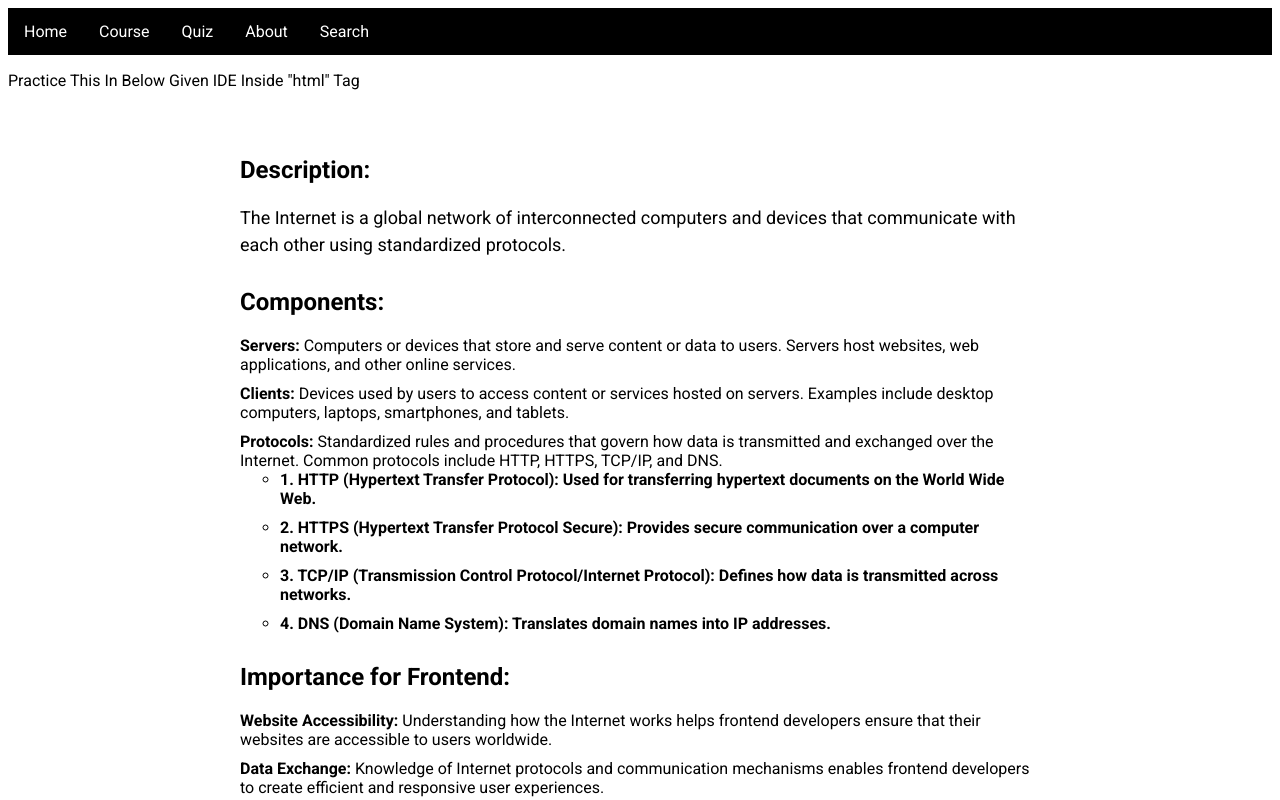
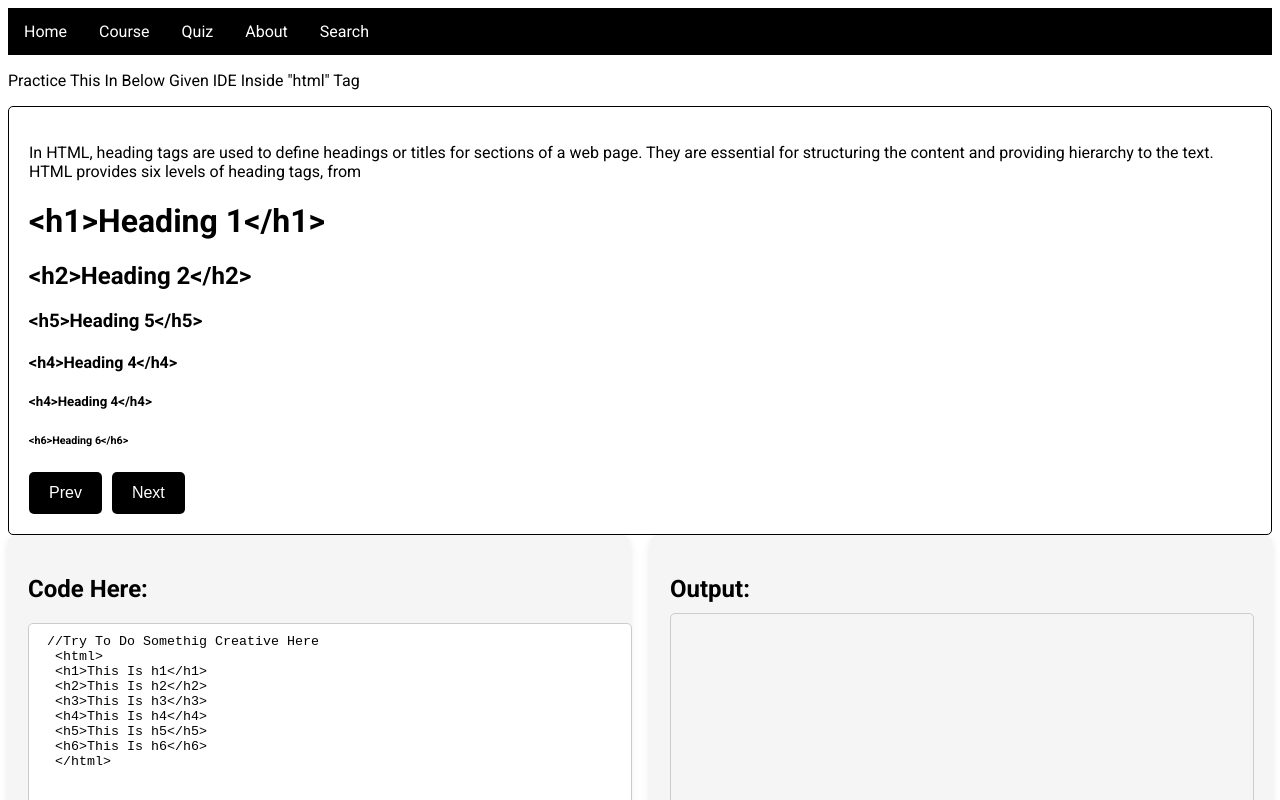
Before and after one commit to Abdulrazaq2002/w3academy, a React (Create React App) app: page /html in a window 1280 px wide. Shown: the top 800 px of the page. Built offline with nearby package versions, Linux system fonts and the light colour scheme.

Commit message:
first commit

```diff
--- a/src/App.js
+++ b/src/App.js
@@ -5,7 +5,7 @@ import Course from "./pages/course";
 import Heading from "./html/heading";
 import Para from "./html/para";
 import Form from "./html/form";
-import Internet from "./pages/inter";
+
 import Html from "./html/html";
 import Css from "./css/css";
 import Js from "./javascript/javascript";
@@ -23,7 +23,6 @@ export default function App() {
           {/* Updated Route */}
           <Route path='/course' element={<Course />} /> {/* Updated Route */}
           <Route path='/html' element={<Html />} /> {/* Updated Route */}
-          <Route path='/inter' element={<Internet />} /> {/* Updated Route */}
           <Route path='/heading' element={<Heading />} /> {/* Updated Route */}
           <Route path='/para' element={<Para />} /> {/* Updated Route */}
           <Route path='/form' element={<Form />} /> {/* Updated Route */}
--- a/src/html/html.js
+++ b/src/html/html.js
@@ -3,7 +3,7 @@ import htmlData from "../json/html.json";
 import Form from "./form";
 import Para from "./para";
 import Heading from "./heading";
-import Inter from "../pages/inter";
+import Compilar from "../component/compilar";
 
 export default function HTML() {
   const { htmlDocument } = htmlData;
@@ -23,13 +23,6 @@ export default function HTML() {
     <>
       <p>Practice This In Below Given IDE Inside "html" Tag</p>
       {currentSection === 0 && (
-        <Inter
-          onNext={nextSection}
-          onPrev={prevSection}
-          currentSec={currentSection}
-        />
-      )}
-      {currentSection === 1 && (
         <Heading
           onNext={nextSection}
           onPrev={prevSection}
@@ -37,12 +30,12 @@ export default function HTML() {
         />
       )}
 
-      {currentSection === 2 && (
+      {currentSection === 1 && (
         <paired>
           <Para onNext={nextSection} onPrev={prevSection} />
         </paired>
       )}
-      {currentSection === 3 && (
+      {currentSection === 2 && (
         <>
           <Form
             onNext={nextSection}
--- a/src/pages/course.js
+++ b/src/pages/course.js
@@ -7,11 +7,6 @@ export default function Course() {
       <h1 className='course-item'>
         <ol>
           <Link to='/html'>Html</Link>
-          <li>
-            <h1 className='course-item'>
-              <Link to='/inter'>Internet</Link>
-            </h1>
-          </li>
           <Link to='/heading'>
             <li>Heading</li>
           </Link>
--- a/src/pages/home.js
+++ b/src/pages/home.js
@@ -36,32 +36,27 @@ export default function Home() {
       <section className='roadmap-section'>
         <div className='Roadmap'>
           <p>How To Be A Web-dev:-</p>
+
           <p>
-            1.
-            <Link title='' className='link' to='#'>
-              {" "}
-            </Link>
-          </p>
-          <p>
-            2. Learn{" "}
+            1. Learn{" "}
             <Link title='./Html' className='link' to='/html'>
               Html
             </Link>
           </p>
           <p>
-            3. Learn{" "}
+            2. Learn{" "}
             <Link title='./CSS' className='link' to='/css'>
               CSS
             </Link>
           </p>
           <p>
-            4. Learn{" "}
+            3. Learn{" "}
             <Link title='./JAVASCRIPT' className='link' to='/js'>
               JAVASCRIPT
             </Link>{" "}
           </p>
-          <p>5. Practice Making Dummy Sites </p>
-          <p>6. Explore More Web-Dev World</p>
+          <p>4. Practice Making Dummy Sites </p>
+          <p>5. Explore More Web-Dev World</p>
         </div>
         <img
           className='img-map'
--- a/src/pages/inter.js
+++ /dev/null
@@ -1,89 +0,0 @@
-import React from "react";
-import InternetJson from "../json/internet.json";
-import "../style/internet.css";
-import Footer from "../component/footer";
-import { Link } from "react-router-dom";
-
-const Inter = ({ onNext, onPrev, currentSec }) => {
-  const { description, components, importance_for_frontend } =
-    InternetJson.internet;
-  const headingStyle = {
-    marginTop: "10px",
-    display: "block",
-    backgroundColor: "white",
-    padding: "20px",
-    border: "1px solid black",
-    borderRadius: "5px",
-  };
-
-  const buttonStyle = {
-    backgroundColor: "black",
-    color: "white",
-    padding: "12px 20px",
-    border: "none",
-    borderRadius: "5px",
-    cursor: "pointer",
-    marginRight: "10px",
-    fontSize: "16px",
-    transition: "background-color 0.3s",
-    textDecoration: "none",
-  };
-
-  const linkStyle = {
-    textDecoration: "none",
-  };
-
-  return (
-    <>
-      <div className='int-div'>
-        <div className='internet-container'>
-          <h2 className='section-title'>Description:</h2>
-          <p className='description'>{description}</p>
-
-          <h2 className='section-title'>Components:</h2>
-          <ul className='component-list'>
-            {components.map((component, index) => (
-              <li key={index}>
-                <strong>{component.name}:</strong> {component.description}
-                <br />
-                {component.protocal && (
-                  <ul className='protocol-list'>
-                    {Object.values(component.protocal).map((value, index) => (
-                      <li key={index}>
-                        <strong>{value}</strong>
-                      </li>
-                    ))}
-                  </ul>
-                )}
-              </li>
-            ))}
-          </ul>
-
-          <h2 className='section-title'>Importance for Frontend:</h2>
-          <ul className='importance-list'>
-            {importance_for_frontend.map((point, index) => (
-              <li key={index}>
-                <strong>{point.point}:</strong> {point.description}
-              </li>
-            ))}
-          </ul>
-        </div>
-        <button
-          style={buttonStyle}
-          onClick={onPrev}
-          disabled={currentSec === 0}>
-          Prev
-        </button>
-        <Link to='/heading'>
-          <button style={buttonStyle} onClick={onNext}>
-            Next
-          </button>
-        </Link>
-      </div>
-
-      <Footer />
-    </>
-  );
-};
-
-export default Inter;
```
